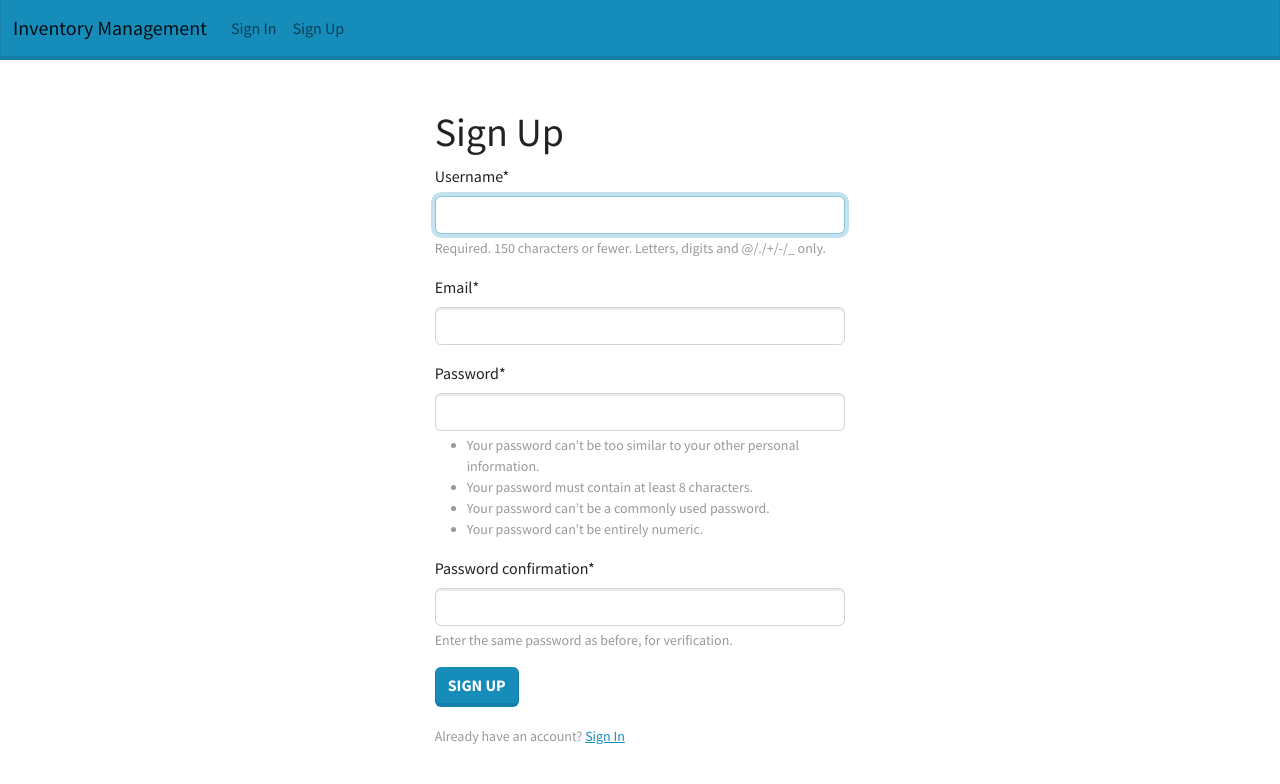
After one commit to YangPolar/Python-Django, a Django app: page /signup/ in a window 1280 px wide. The commit adds this page. Shown: the top 784 px of the page. Run offline with Django 5.2, Linux system fonts and the light colour scheme; some libraries are stand-ins or nearby versions.

Commit message:
Added Login&Signup authentication functions

```diff
--- /dev/null
+++ b/inventory/forms.py
@@ -0,0 +1,10 @@
+from django import forms
+from django.contrib.auth.models import User
+from django.contrib.auth.forms import UserCreationForm
+
+class UserRegisterForm(UserCreationForm):
+	email = forms.EmailField()
+
+	class Meta:
+		model = User
+		fields = ['username', 'email', 'password1', 'password2']
--- /dev/null
+++ b/inventory/templates/inventory/base.html
@@ -0,0 +1,22 @@
+<!DOCTYPE html>
+<html lang="en">
+<head>
+	<meta charset="UTF-8">
+	<meta name="viewport" content="width=device-width, initial-scale=1.0">
+	<link href="https://bootswatch.com/5/lumen/bootstrap.min.css" rel="stylesheet">
+
+	<title>Document</title>
+</head>
+<body>
+    {% include 'inventory/navigation.html' %}
+
+    <!-- Django Template tab -->
+     {% block content %}
+     {% endblock content %}
+     <!--
+      Dynamics menu auto-hidden and list button
+      https://getbootstrap.jp/docs/5.0/getting-started/introduction/
+      -->
+     <script src="https://cdn.jsdelivr.net/npm/bootstrap@5.2.0/dist/js/bootstrap.bundle.min.js" integrity="sha384-A3rJD856KowSb7dwlZdYEkO39Gagi7vIsF0jrRAoQmDKKtQBHUuLZ9AsSv4jD4Xa" crossorigin="anonymous"></script>
+</body>
+</html>
--- a/inventory/templates/inventory/index.html
+++ b/inventory/templates/inventory/index.html
@@ -1 +1,6 @@
+{% extends 'inventory/base.html' %}
+
+{% block content %}
 <h1>Index</h1>
+<p>Test</p>
+{% endblock content %}
--- /dev/null
+++ b/inventory/templates/inventory/navigation.html
@@ -0,0 +1,30 @@
+<nav class="navbar navbar-expand-lg bg-primary" data-bs-theme="dark">
+    <div class="container-fluid">
+        <!-- url index matches the urls.py name=index -->
+        <a class="navbar-brand" href="{% url 'index' %}">Inventory Management</a>
+        <button class="navbar-toggler" type="button"
+                data-bs-toggle="collapse" data-bs-target="#navbarNav"
+                aria-controls="navbarNav" aria-expanded="false" aria-label="Toggle navigation">
+            <span class="navbar-toggler-icon"></span>
+        </button>
+        <div class="collapse navbar-collapse justify-content-end" id="navbarNav">
+            <ul class="navbar-nav me-auto">
+                {%if user.is_authenticated %}
+                <li class="nav-item">
+                    <a class="nav-link" href="#">{{ user.username }}</a>
+                </li>
+                <li class="nav-item">
+                    <a class="nav-link" href="{% url 'logout' %}">Sign Out</a>
+                </li>
+                {% else %}
+              <li class="nav-item">
+                <a class="nav-link" href="{% url 'login' %}">Sign In</a>
+              </li>
+              <li class="nav-item">
+                  <a class="nav-link" href="{% url 'signup' %}">Sign Up</a>
+              </li>
+              {% endif %}
+            </ul>
+        </div>
+    </div>
+</nav>
--- /dev/null
+++ b/inventory/templates/inventory/signup.html
@@ -0,0 +1,36 @@
+{% extends 'inventory/base.html' %}
+{% load crispy_forms_tags %}
+
+{% block content %}
+	<div class="row">
+		<div class="col-11 col-md-4 mx-auto mt-5">
+			<h1>Sign Up</h1>
+			{% if form.errors %}
+				{% for field in form %}
+					{% for error in field.errors %}
+						<div class="alert alert-danger">
+							<strong>{{ error|escape }}</strong>
+						</div>
+					{% endfor %}
+				{% endfor %}
+				{% for error in form.non_field_errors %}
+					<div class="alert alert-danger">
+						<strong>{{ error|escape }}</strong>
+					</div>
+				{% endfor %}
+			{% endif %}
+
+			<form method="post">
+				{% csrf_token %}
+                <!-- Use double curely braces to input variables, form is from views.py var-->
+				{{ form|crispy }}
+
+				<button class="btn btn-primary" type="submit">Sign Up</button>
+			</form>
+
+			<div class="pt-3">
+				<small class="text-muted">Already have an account? <a href="{% url 'login' %}" class="ml-2">Sign In</a></small>
+			</div>
+		</div>
+	</div>
+{% endblock content %}
--- a/inventory/urls.py
+++ b/inventory/urls.py
@@ -1,7 +1,13 @@
 from django.contrib import admin
 from django.urls import path
-from .views import Index
+from .views import Index, SignUpView
+from django.contrib.auth import views as auth_views
+from .views import LogoutView
 
 urlpatterns = [
     path('', Index.as_view(), name = 'index'),
+    path('signup/', SignUpView.as_view(), name= 'signup'),
+    path('login', auth_views.LoginView.as_view(template_name='inventory/login.html'), name='login'),
+    # path('logout/', auth_views.LogoutView.as_view(template_name='inventory/logout.html'), name='logout'),  # Default (POST only)
+    path("logout/", LogoutView.as_view(), name="logout"),
 ]
--- a/inventory/views.py
+++ b/inventory/views.py
@@ -1,6 +1,40 @@
-from django.shortcuts import render
-from django.views.generic import TemplateView
+from django.shortcuts import render, redirect
+from django.views.generic import TemplateView, View
+from django.contrib.auth import authenticate, login
+from .forms import UserRegisterForm
+from django.contrib.auth import logout
 
 # Create your views here.
 class Index(TemplateView):
     template_name = 'inventory/index.html'
+
+# The View give us to access to different methods based on http method
+class SignUpView(View):
+    def get(self, request):
+        form = UserRegisterForm()
+        return render(request, 'inventory/signup.html', {'form': form})
+
+    def post (self, request):
+        form = UserRegisterForm(request.POST)
+
+        if form.is_valid():
+            form.save()
+            user = authenticate(
+				username=form.cleaned_data['username'],
+				password=form.cleaned_data['password1']
+            )
+
+            login(request, user)
+            return redirect('index')
+        return render(request, 'inventory/signup.html', {'form': form})
+
+class LogoutView(View):
+    template_name = "inventory/logout.html"
+
+    def get(self, request):
+        logout(request)
+        return render(request, self.template_name)
+
+    # def post(self, request):
+    #     logout(request)
+    #     return render(request, self.template_name)
```
Also changed, not shown: InventoryManagement/settings.py (+7 -0 lines), inventory/templates/inventory/login.html (added, +20 -0 lines), inventory/templates/inventory/logout.html (added, +14 -0 lines), README.md, db.sqlite3.
